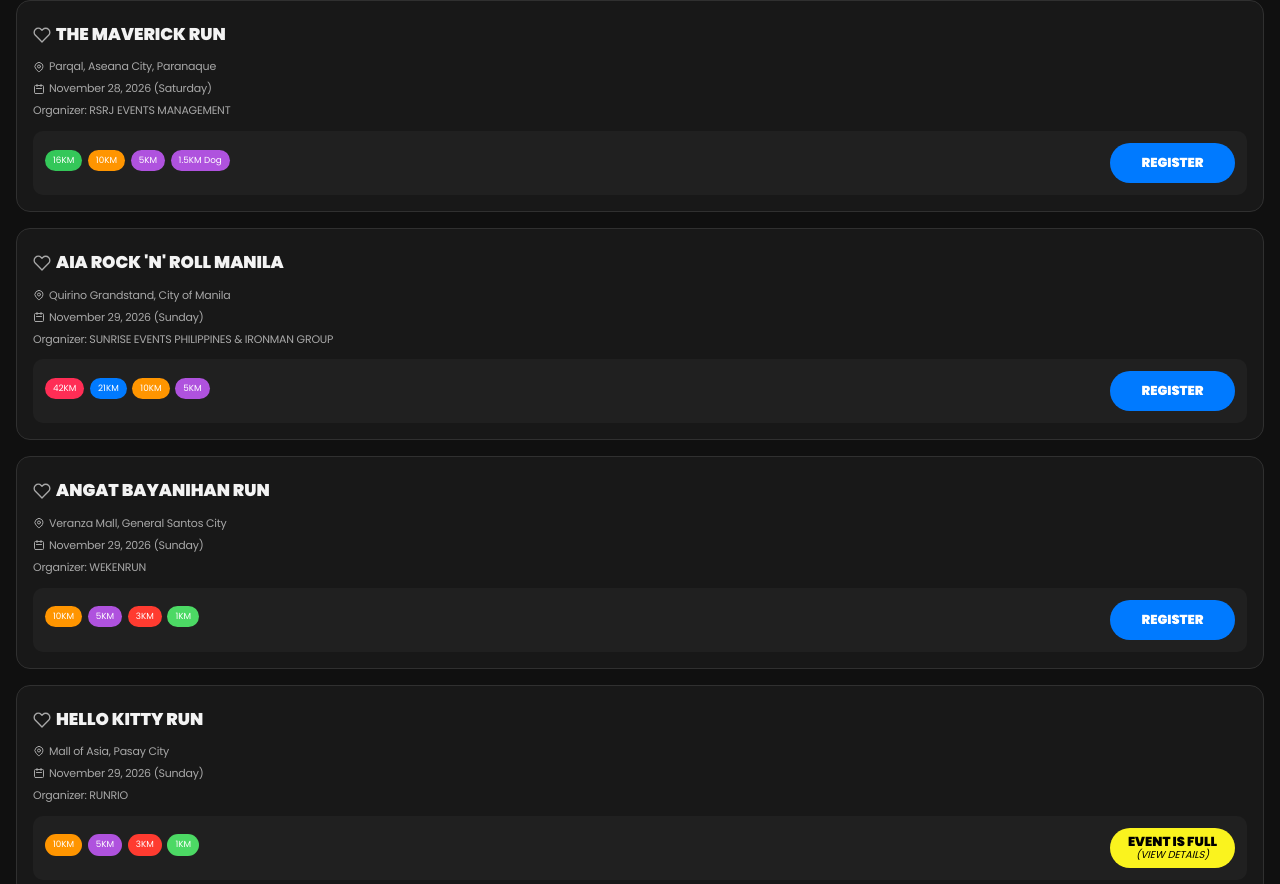
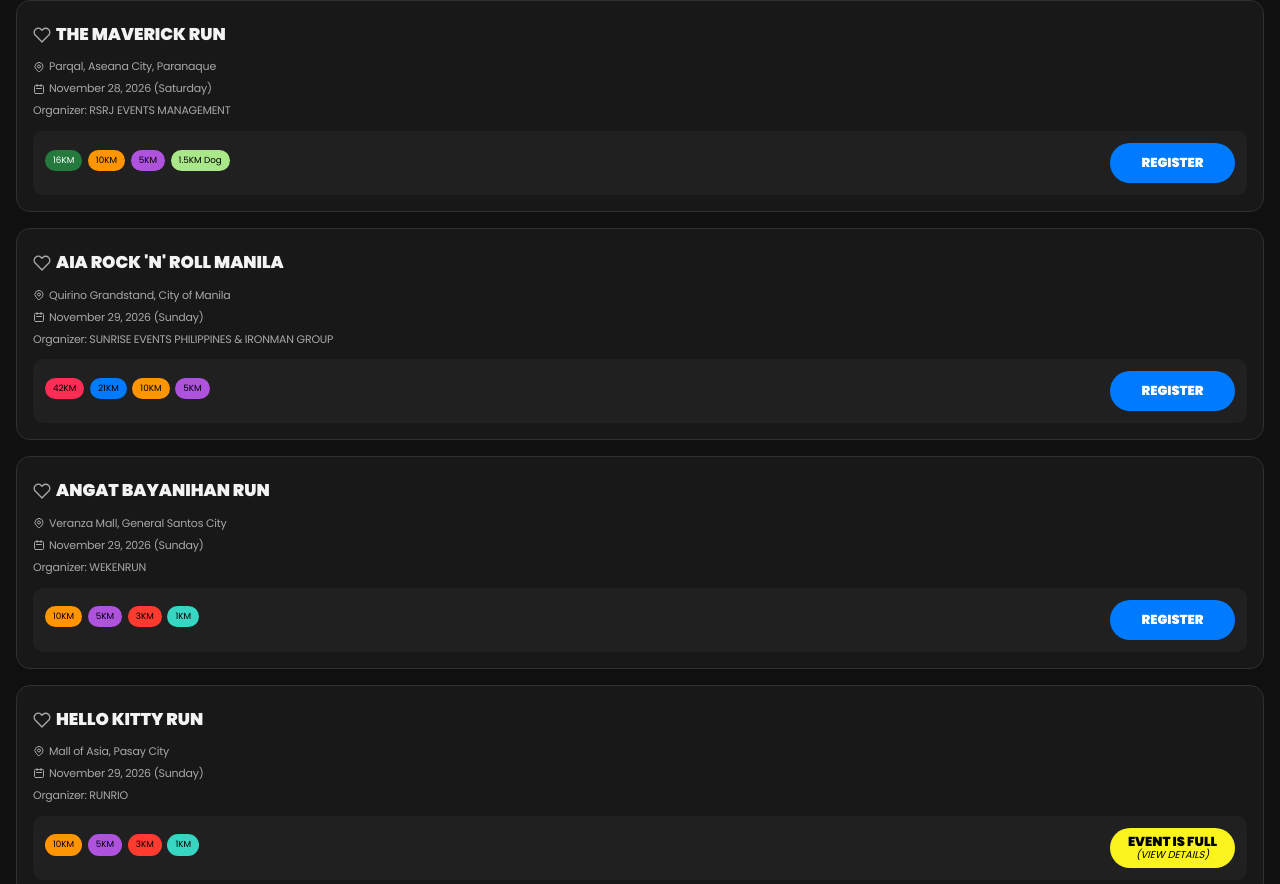
Before and after one commit to cncreativesph/races, a plain HTML site: page Race Calendar iOS.html in a window 1280 px wide. Shown: the part 832-1716 px from the top of the page. Drawn offline with nearby package versions, Linux system fonts and the light colour scheme.

Commit message:
Update Race Calendar iOS.html

```diff
--- a/Race Calendar iOS.html
+++ b/Race Calendar iOS.html
@@ -535,21 +535,11 @@
             display: none;
         }
 
-        /* Category colors */
-        .cat-100km { background-color: #8e44ad; }
-        .cat-75km { background-color: #9b59b6; }
-        .cat-50km { background-color: #2980b9; }
-        .cat-42km { background-color: #ff2d55; }
-        .cat-32km { background-color: #5856d6; }
-        .cat-25km { background-color: #3498db; }
-        .cat-21km { background-color: #007aff; }
-        .cat-16km { background-color: #34c759; }
-        .cat-10km { background-color: #ff9500; }
-        .cat-5km { background-color: #af52de; }
-        .cat-3km { background-color: #ff3b30; }
-        .cat-2km { background-color: #5ac8fa; }
-        .cat-1km { background-color: #4cd964; }
-        .cat-other { background-color: #8e8e93; }
+        /* Distance colors are assigned by applyDistanceColor() using exact labels. */
+        .category-chip {
+            background-color: var(--distance-bg, #8e8e93);
+            color: var(--distance-fg, #101010);
+        }
 
         .pagination-button {
             background-color: rgba(255,255,255,0.12);
@@ -955,7 +945,7 @@ html, body { background: var(--background); color: var(--text-primary); }
 .race-detail { color: var(--text-secondary); }
 .categories-section { background: var(--light-green); border-radius: 10px; gap: 6px; }
 
-/* Do not override the .cat-* distance color classes. */
+/* Distance badges use their exact-category CSS variables. */
 .register-button {
   background: var(--accent-color);
   color: var(--on-accent);
@@ -1019,7 +1009,7 @@ button:focus-visible, .filter-chip:focus-visible { outline: 2px solid #BDBDBD; o
 
 </style>
 
-<!-- iOS / iPadOS compact display: 80% of the original interface size. -->
+<!-- iOS / iPadOS compact display: 90% of the original interface size. -->
 <style id="pixhero-ios-compact">
   html.ios-compact {
     zoom: 0.9;
@@ -1028,7 +1018,7 @@ button:focus-visible, .filter-chip:focus-visible { outline: 2px solid #BDBDBD; o
   }
   /* Keep the search field at an effective 16px to reduce iOS focus zoom. */
   html.ios-compact #searchInput {
-    font-size: 20px;
+    font-size: 18px;
   }
 </style>
 <script>
@@ -1488,6 +1478,7 @@ console.log(
                     try {
                         const data = await fetchData('https://raw.githubusercontent.com/cncreativesph/races/main/photogs.json');
                         state.photos = data;
+                        primeDistanceColors(data, 'distanceP');
                         renderPhotos();
                     } catch (error) {
                         showError(`Failed to load photo data: ${error.message}`);
@@ -1496,6 +1487,7 @@ console.log(
                     try {
                         const data = await fetchData('https://raw.githubusercontent.com/cncreativesph/races/main/racesphil.json');
                         state.races = data;
+                        primeDistanceColors(data, 'distance');
                         renderRaces();
                         setupFilters(data, false);
                     } catch (error) {
@@ -1541,6 +1533,7 @@ console.log(
 
                 const data = await fetchData('https://raw.githubusercontent.com/cncreativesph/races/main/photogs.json');
                 state.photos = data;
+                        primeDistanceColors(data, 'distanceP');
                 renderPhotos();
             } catch (error) {
                 showError(`Failed to load photo data: ${error.message}`);
@@ -1624,11 +1617,14 @@ console.log(
 
 			  // ✅ METERS FIRST: 711m, 711 m, 500m, 500 m -> 711M / 500M
 			  // (avoid catching km)
-			  const meterMatch = s.match(/^(\d+(?:\.\d+)?)\s*m\b/i);
+			  const meterMatch = s.match(/^(\d+(?:\.\d+)?)\s*m\b\s*(.*)$/i);
 			  if (meterMatch && !/\bkm\b/i.test(s)) {
 				// keep as meters, never convert to KM
 				const num = meterMatch[1];
-				return `${num}M`;
+				const rest = (meterMatch[2] || '').trim();
+                const label = rest.split(' ').filter(Boolean)
+                    .map(w => w.charAt(0).toUpperCase() + w.slice(1).toLowerCase()).join(' ');
+                return `${num}M${label ? ' ' + label : ''}`;
 			  }
 
 			  // ✅ KM forms (supports decimals): 21k, 21 km, 21, 2.5km, 1.5 k, etc.
@@ -2164,23 +2160,97 @@ console.log(
 			return `${formattedDate} (${dayName})`;
 		}
 
-        // Get category color class
-        function getCategoryColorClass(category) {
-            category = category.toLowerCase().trim();
-            if (category.includes('100km')) return 'cat-100km';
-            if (category.includes('75km')) return 'cat-75km';
-            if (category.includes('50km')) return 'cat-50km';
-            if (category.includes('42km')) return 'cat-42km';
-            if (category.includes('32km')) return 'cat-32km';
-            if (category.includes('25km')) return 'cat-25km';
-            if (category.includes('21km') || category.includes('half')) return 'cat-21km';
-            if (category.includes('16km')) return 'cat-16km';
-            if (category.includes('10km')) return 'cat-10km';
-            if (category.includes('5km')) return 'cat-5km';
-            if (category.includes('3km')) return 'cat-3km';
-            if (category.includes('2km')) return 'cat-2km';
-            if (category.includes('1km')) return 'cat-1km';
-            return 'cat-other';
+        // Exact distance/category colors. No substring matching.
+        // Keep familiar colors where possible, but separate easily confused distances.
+        const DISTANCE_COLORS = new Map(Object.entries({
+            '100KM': '#783C94',
+            '75KM': '#C58BD8',
+            '60KM': '#784B36',
+            '50KM': '#236B99',
+            '42KM': '#FF2D55',
+            '32KM': '#5856D6',
+            '30KM': '#A65A2B',
+            '25KM': '#92C7F5',
+            '24KM': '#785FBA',
+            '21KM': '#007AFF',
+            '20KM': '#B9C65A',
+            '16KM': '#237A3C',
+            '15KM': '#D8B895',
+            '12KM': '#B63E71',
+            '10KM': '#FF9500',
+            '8KM': '#C5B4FA',
+            '7KM': '#A8E08F',
+            '6KM': '#B05F00',
+            '5KM': '#AF52DE',
+            '4KM': '#687B99',
+            '3KM': '#FF3B30',
+            '2.5KM': '#D6A5F5',
+            '2KM': '#5AC8FA',
+            '1.5KM': '#F7D154',
+            '1KM': '#36D6C2',
+            '1KM DOG': '#F8A8C4',
+            '500M': '#A6A6A6',
+            '711M': '#EBA68C'
+        }));
+        const usedDistanceColors = new Set(DISTANCE_COLORS.values());
+
+        function distanceColorKey(category) {
+            const label = normalizeDistance(category).toUpperCase().trim();
+            // Normalize numeric aliases (5, 5K, 5.0KM), but retain every qualifier.
+            const match = label.match(/^(\d+(?:\.\d+)?)\s*(KM|M)\b\s*(.*)$/);
+            if (match) {
+                const suffix = match[3].trim().replace(/\s+/g, ' ');
+                return `${Number(match[1])}${match[2]}${suffix ? ' ' + suffix : ''}`;
+            }
+            if (/^HALF(?:[ -]MARATHON)?$/.test(label)) return '21KM';
+            return label || 'OTHER';
+        }
+
+        // Stable generated color for future distances, relays and special labels.
+        // Resolve exact RGB collisions rather than reusing another category's color.
+        function getDistanceColor(category) {
+            const key = distanceColorKey(category);
+            if (DISTANCE_COLORS.has(key)) return DISTANCE_COLORS.get(key);
+            let hash = 2166136261;
+            for (let i = 0; i < key.length; i++) {
+                hash = Math.imul(hash ^ key.charCodeAt(i), 16777619) >>> 0;
+            }
+            let color;
+            for (let attempt = 0; ; attempt++) {
+                const code = (hash + Math.imul(attempt, 0x9e3779b9)) >>> 0;
+                const h = (code % 360) / 60;
+                const sat = (55 + ((code >>> 9) % 26)) / 100;
+                const light = (38 + ((code >>> 17) % 36)) / 100;
+                const c = (1 - Math.abs(2 * light - 1)) * sat;
+                const x = c * (1 - Math.abs(h % 2 - 1));
+                const m = light - c / 2;
+                const rgb = [[c,x,0],[x,c,0],[0,c,x],[0,x,c],[x,0,c],[c,0,x]][Math.floor(h)];
+                color = '#' + rgb.map(v => Math.round((v + m) * 255).toString(16).padStart(2,'0')).join('').toUpperCase();
+                if (!usedDistanceColors.has(color)) break;
+            }
+            DISTANCE_COLORS.set(key, color);
+            usedDistanceColors.add(color);
+            return color;
+        }
+
+        function applyDistanceColor(chip, category) {
+            const color = getDistanceColor(category);
+            const rgb = color.slice(1).match(/../g).map(v => parseInt(v, 16) / 255);
+            const linear = rgb.map(v => v <= 0.04045 ? v / 12.92 : ((v + 0.055) / 1.055) ** 2.4);
+            const luminance = linear[0] * 0.2126 + linear[1] * 0.7152 + linear[2] * 0.0722;
+            // Choose the higher-contrast foreground (white or black).
+            const foreground = 1.05 / (luminance + 0.05) >= (luminance + 0.05) / 0.05 ? '#FFFFFF' : '#000000';
+            chip.style.setProperty('--distance-bg', color);
+            chip.style.setProperty('--distance-fg', foreground);
+        }
+
+        // Allocate new colors in a consistent order before filtering or paginating.
+        function primeDistanceColors(data, field) {
+            const labels = new Set();
+            data.forEach(item => String(item[field] || '').split(',').forEach(label => {
+                if (label.trim()) labels.add(distanceColorKey(label));
+            }));
+            [...labels].sort().forEach(getDistanceColor);
         }
 
         // Get photographer class
@@ -2683,20 +2753,7 @@ if (s === 'vermosa' || s === 'vermosa cavite' || s === 'vermosa cavite city'|| s
 }
 
 function normalizeDistanceLabel(raw) {
-  let s = (raw || '').toString().trim().replace(/\s+/g, ' ');
-
-  // DOG category (force exact casing)
-  if (/dog/i.test(s)) return '1KM Dog';
-
-  // Get first number
-  const m = s.match(/(\d+)/);
-  if (!m) return s;
-
-  const n = parseInt(m[1], 10);
-  if (!Number.isFinite(n)) return s;
-
-  // Force: "21" / "21k" / "21 km" / "21KM" => "21KM"
-  return `${n}KM`;
+  return normalizeDistance(raw);
 }
 
 
@@ -2865,7 +2922,8 @@ detailsSection.appendChild(raceTitleRow);
 					  const normalized = normalizeDistance(category.trim());
 
 					  const chip = document.createElement('span');
-					  chip.className = `category-chip ${getCategoryColorClass(normalized)}`;
+					  chip.className = 'category-chip';
+                      applyDistanceColor(chip, normalized);
 					  chip.textContent = normalized;
 					  categoriesDiv.appendChild(chip);
 					});
@@ -3068,7 +3126,8 @@ detailsSection.appendChild(raceTitleRow);
 
                     photo.distanceP.split(',').forEach(category => {
                         const chip = document.createElement('span');
-                        chip.className = `category-chip ${getCategoryColorClass(category)}`;
+                        chip.className = 'category-chip';
+                        applyDistanceColor(chip, category);
                         chip.textContent = normalizeDistanceLabel(category);
                         categoriesDiv.appendChild(chip);
                     });
```
